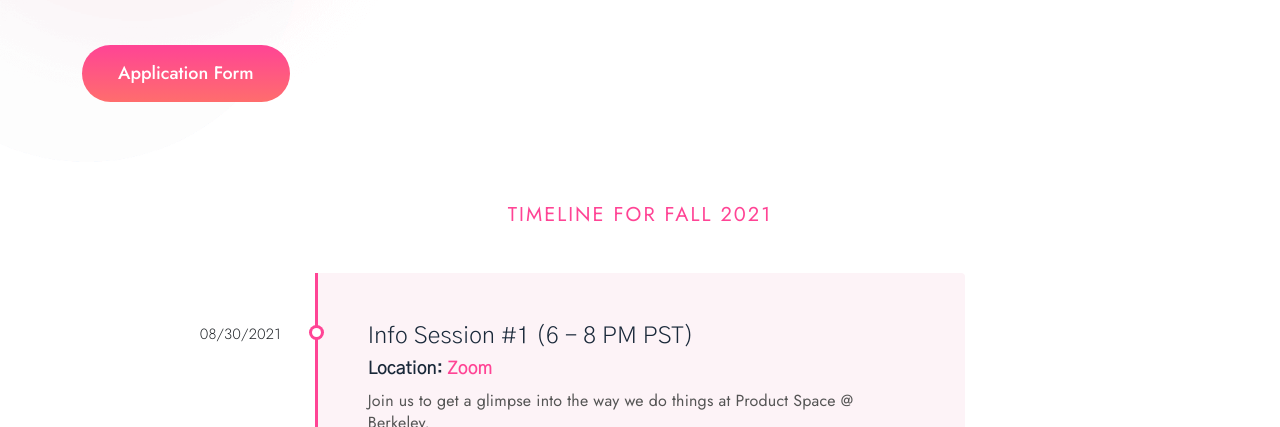
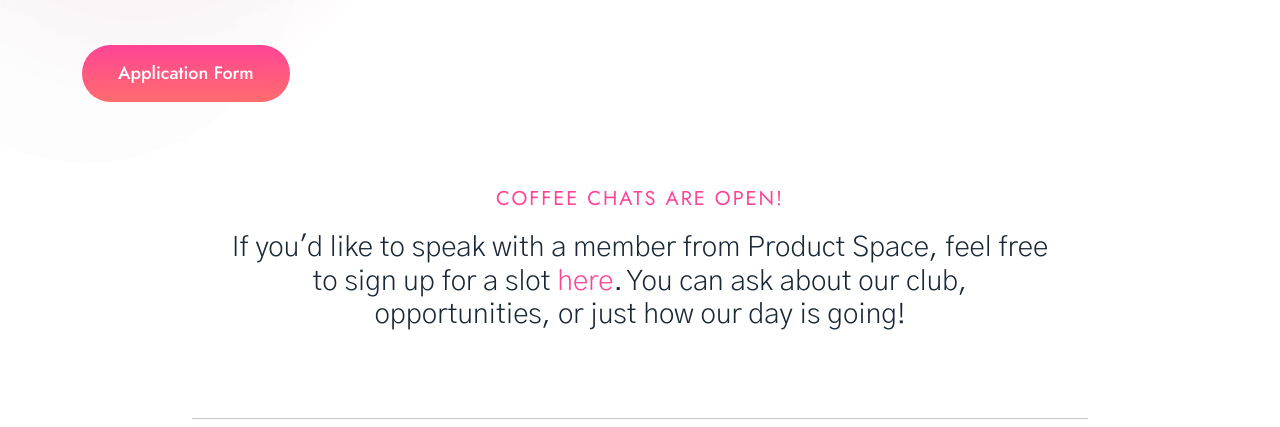
Before and after one commit to calproductspace/website, a plain HTML site: page apply.html in a window 1280 px wide. Shown: the part 373-800 px from the top of the page. Drawn offline with Linux system fonts and the light colour scheme.

Commit message:
Add coffee chat description and link

```diff
--- a/apply.html
+++ b/apply.html
@@ -73,6 +73,21 @@
             </div>
         </div>
         <!-- Slider Area End -->
+        <!-- Services Area Start -->
+        <section class="categories-area position-relative">
+            <div class="container mb-60">
+                <div class="row justify-content-center">
+                    <!-- Determines the breath of the text -->
+                    <div class="col-lg-9 col-md-10">
+                        <!-- Section Tittle -->
+                        <div class="section-tittle text-center mb-25">
+                            <span>Coffee Chats are Open!</span>
+                            <h3>If you'd like to speak with a member from Product Space, feel free to sign up for a slot <a href="https://calendly.com/pscoffeechats/fall2021 " target="blank">here</a>. You can ask about our club, opportunities, or just how our day is going!</h3>
+                        </div>
+                    </div>
+                </div>
+        </section>
+        <hr size="4" style="width:70%; margin-top: 60px; margin-bottom: 60px; margin-left: auto; margin-right: auto;">
         <!-- Timeline Area Start-->
         <div class="container mb-60">
             <div class="row">
```
Also changed, not shown: assets/css/style.css.
